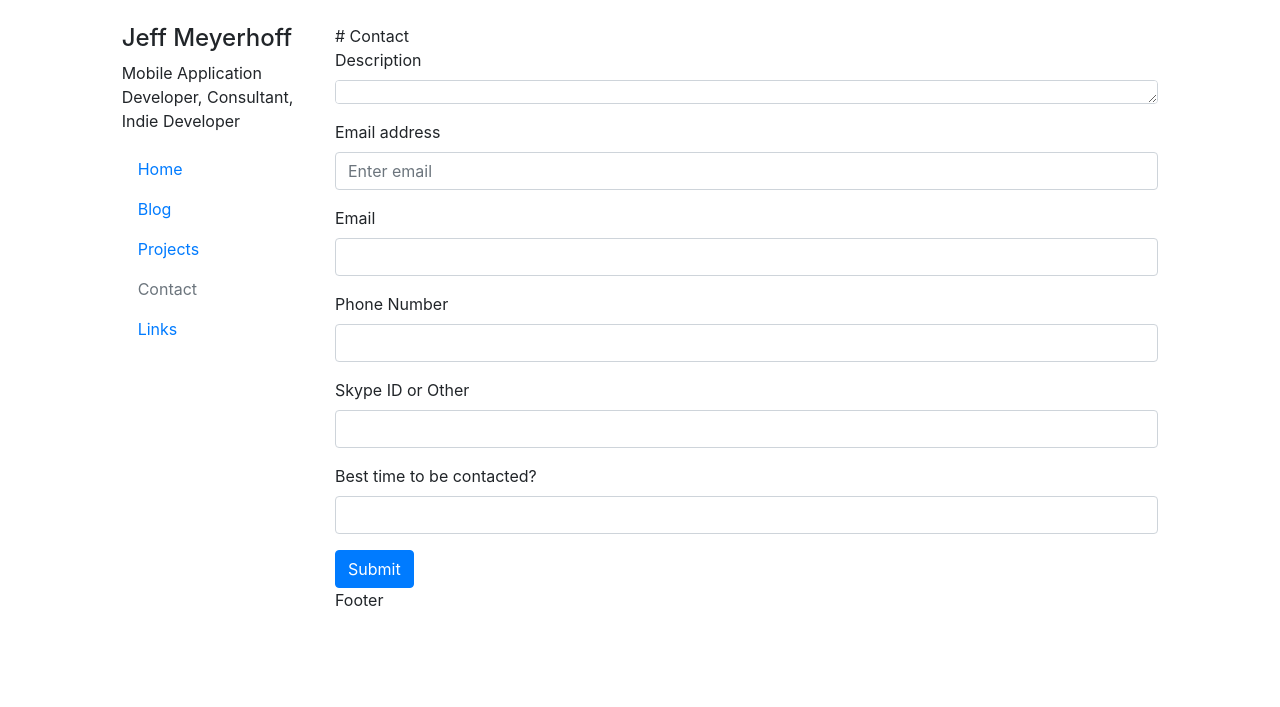
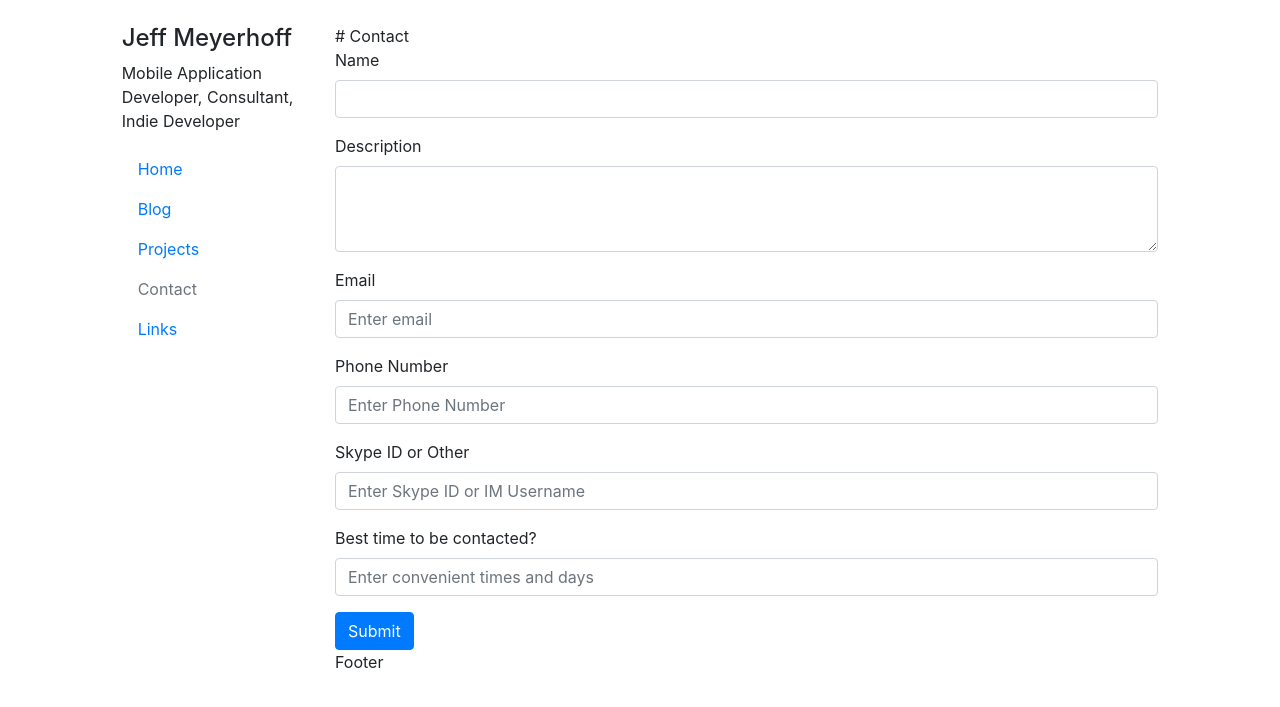
Before and after one commit to jeffington/jeffington.github.io, a Jekyll site: the page built from contact/index.html, in a window 1280 px wide. Shown: the top 707 px of the page. Built offline with Jekyll 4.4.1, drawn with Linux system fonts in a browser that asks for light colours.

Commit message:
Updated form

```diff
--- a/contact/index.html
+++ b/contact/index.html
@@ -7,32 +7,35 @@ layout: default
 <form action="https://docs.google.com/forms/d/e/1FAIpQLSfUUap8T7U8LLbZCYKMxLRhOFuBg6yFXWgB-7FWXF6szP-nZg/formResponse" target="_self" method="POST" id="mG61Hd">
 
   <div class="form-group">
-    <label for="entry.509291433">Description</label>
-    <textarea class="form-control" jsname="YPqjbf" data-rows="1" tabindex="0" aria-label="Description" name="entry.509291433" dir="auto" data-initial-dir="auto" data-initial-value="" aria-describedby="i.desc.407145262 i.err.407145262" style="height: 24px;"></textarea>
-  </div>
-  <div class="form-group">
-    <label for="exampleInputEmail1">Email address</label>
-    <input type="email" class="form-control" id="exampleInputEmail1" aria-describedby="emailHelp" placeholder="Enter email">
-  </div>
-  <div class="form-group">
-    <label for="entry.111295061">Email</label>
-    <input type="text" class="form-control" jsname="YPqjbf" autocomplete="off" tabindex="0" aria-label="Email" aria-describedby="i.desc.1125135242 i.err.1125135242" name="entry.111295061" value="" dir="auto" data-initial-dir="auto" data-initial-value="" >
-  </div>
-  <div class="form-group">
-    <label for="entry.111295061">Phone Number</label>
-    <input type="text" class="form-control" jsname="YPqjbf" autocomplete="off" tabindex="0" aria-label="Phone Number" aria-describedby="i.desc.1413932238 i.err.1413932238" name="entry.1787225751" value="" dir="auto" data-initial-dir="auto" data-initial-value="">
+  <label for="entry.2010889302">Name</label>
+<input type="text" class="form-control" autocomplete="off" tabindex="0" aria-label="Name" name="entry.2010889302" value="" required="" dir="auto" data-initial-dir="auto" data-initial-value="" >
+
   </div>
 
   <div class="form-group">
-    <label for="entry.111295061">Skype ID or Other</label>
-    <input type="text" class="form-control" jsname="YPqjbf" autocomplete="off" tabindex="0" aria-label="Skype ID or Other" aria-describedby="i.desc.592513029 i.err.592513029" name="entry.1950107200" value="" dir="auto" data-initial-dir="auto" data-initial-value="">
+    <label for="entry.509291433">Description</label>
+    <textarea class="form-control" data-rows="1" tabindex="1" aria-label="Description" name="entry.509291433" dir="auto" data-initial-dir="auto" data-initial-value="" aria-describedby="i.desc.407145262 i.err.407145262" rows="3"></textarea>
+  </div>
+
+  <div class="form-group">
+    <label for="entry.111295061">Email</label>
+    <input type="text" class="form-control" jsname="YPqjbf" autocomplete="off" tabindex="2" aria-label="Email" name="entry.111295061" value="" dir="auto" data-initial-dir="auto" data-initial-value="" placeholder="Enter email">
+  </div>
+
+  <div class="form-group">
+    <label for="entry.1787225751">Phone Number</label>
+    <input type="text" class="form-control" autocomplete="off" aria-label="Phone Number" name="entry.1787225751" value="" dir="auto" data-initial-dir="auto" data-initial-value="" placeholder="Enter Phone Number">
+  </div>
+
+  <div class="form-group">
+    <label for="entry.1950107200">Skype ID or Other</label>
+    <input type="text" class="form-control" jsname="YPqjbf" autocomplete="off" tabindex="0" aria-label="Skype ID or Other" name="entry.1950107200" value="" dir="auto" data-initial-dir="auto" data-initial-value="" placeholder="Enter Skype ID or IM Username">
 
   </div>
 
   <div class="form-group">
     <label for="entry.1935984900">Best time to be contacted?</label>
-
-	 <input type="text" class="form-control" jsname="YPqjbf" autocomplete="off" tabindex="0" aria-label="Best time to be contacted?" aria-describedby="i.desc.1351860078 i.err.1351860078" name="entry.1935984900" value="" dir="auto" data-initial-dir="auto" data-initial-value="">
+	 <input type="text" class="form-control" autocomplete="off" tabindex="0" aria-label="Best time to be contacted?" name="entry.1935984900" value="" dir="auto" data-initial-dir="auto" data-initial-value="" placeholder="Enter convenient times and days">
 
   </div>
 <input type="hidden" name="fvv" value="1">
```
